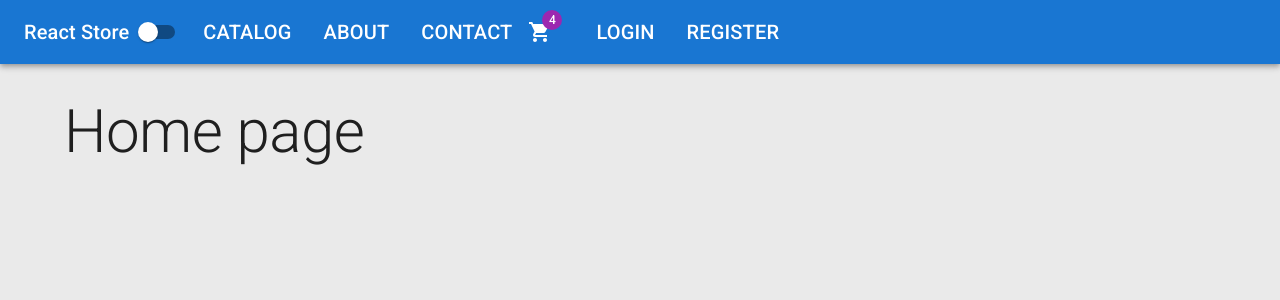
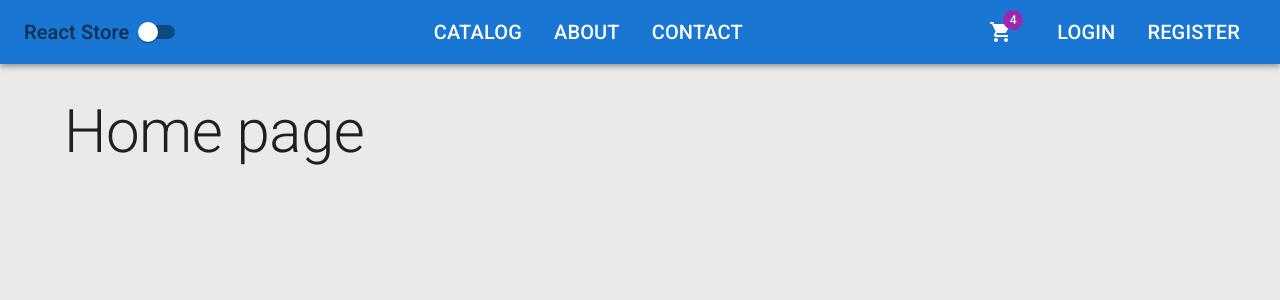
Before and after one commit to jdcorrea/ReactReduxNetECommerce, a React (Vite) app in the folder client/: page / in a window 1280 px wide. Shown: the top 300 px of the page. Built offline with nearby package versions, Linux system fonts and the light colour scheme.

Commit message:
Styling the NavBar

```diff
--- a/client/src/app/layout/Header.tsx
+++ b/client/src/app/layout/Header.tsx
@@ -1,4 +1,4 @@
-import { AppBar, IconButton, List, ListItem, Switch, Toolbar, Typography } from "@mui/material"
+import { AppBar, Box, IconButton, List, ListItem, Switch, Toolbar, Typography } from "@mui/material"
 import { NavLink } from 'react-router-dom'
 import ShoppingCartIcon from '@mui/icons-material/ShoppingCart';
 import Badge from '@mui/material/Badge';
@@ -14,6 +14,18 @@
   {title: 'register', path: '/register'},
 ]
 
+const navStyles = {
+  color: 'inherit',
+  typography: 'h6',
+  textDecoration: 'none',
+  '&:hover': {
+    color: 'grey.500'
+  },
+  '&.active': {
+    color: 'text.secondary'
+  }
+}
+
 interface Props {
   darkMode: boolean;
   handleThemeChange: () => void;
@@ -22,27 +34,37 @@
 function Header({darkMode, handleThemeChange}: Props) {
   return (
     <AppBar position="static" sx={{mb: 4}}>
-      <Toolbar>
+      <Toolbar
+        sx={{
+          display: 'flex',
+          justifyContent: 'space-between',
+          alignItems: 'center'
+        }}
+      >
+        <Box display='flex' alignItems='center'>
           <Typography variant="h6" component={NavLink}
             to='/'
-          sx={{color: 'inherit', textDecoration: 'none'}}
+            sx={navStyles}
           >
             React Store
           </Typography>
           <Switch checked={darkMode} onChange={handleThemeChange}/>
+        </Box>
+        <Box display='flex' alignItems='center'>
           <List sx={{display: 'flex'}}>
             {midLinks.map(({title, path}) => (
               <ListItem
                 key={path}
                 component={NavLink}
                 to={path}
-              sx={{color: 'inherit', typography: 'h6'}}
+                sx={navStyles}
               >
                 {title.toUpperCase()}
               </ListItem>
             ))}
           </List>
-
+        </Box>
+        <Box display='flex' alignItems='center'>
           <IconButton size='large' edge='start' color='inherit' sx={{mr: 2}}>
             <Badge badgeContent={4} color='secondary'>
               <ShoppingCartIcon />
@@ -55,12 +77,13 @@
                 key={path}
                 component={NavLink}
                 to={path}
-              sx={{color: 'inherit', typography: 'h6'}}
+                sx={navStyles}
               >
                 {title.toUpperCase()}
               </ListItem>
             ))}
           </List>
+        </Box>
       </Toolbar>
     </AppBar>
   )
```
Lines whose indentation alone changed are shown as unchanged.
